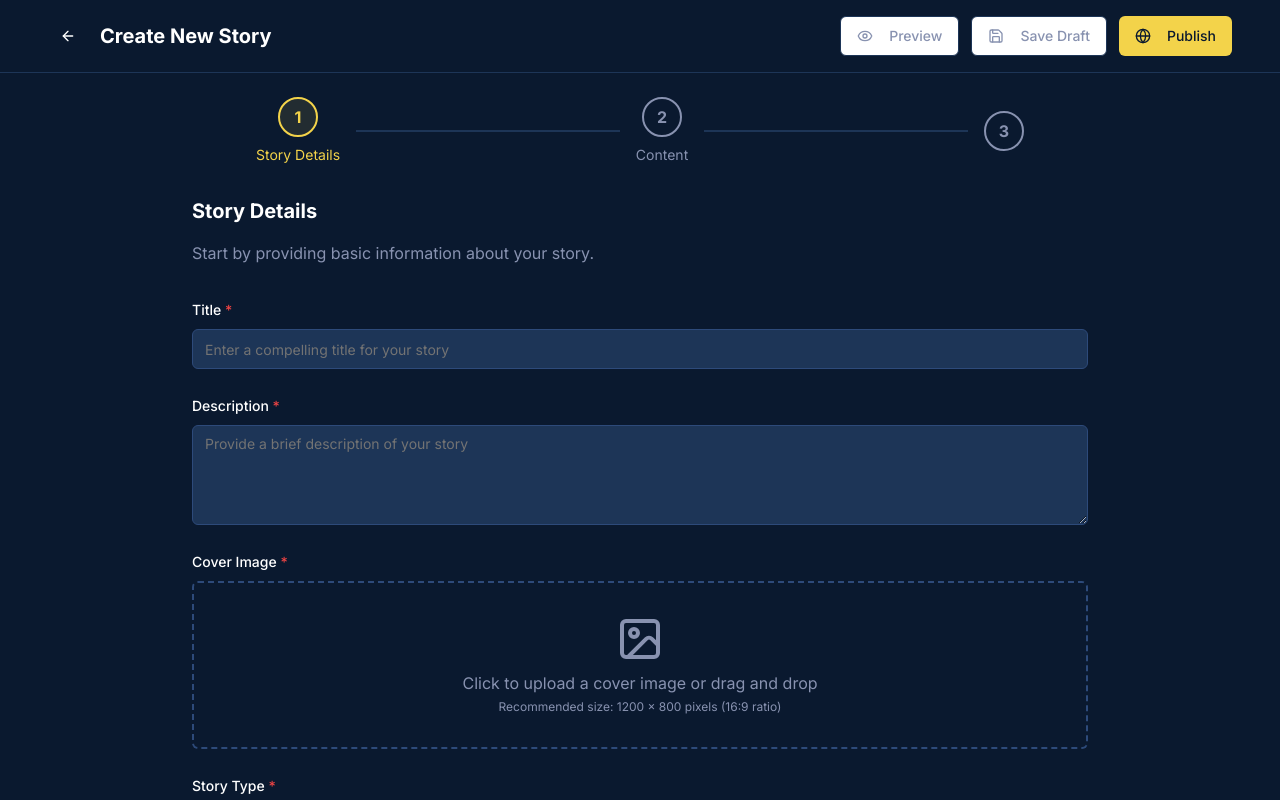
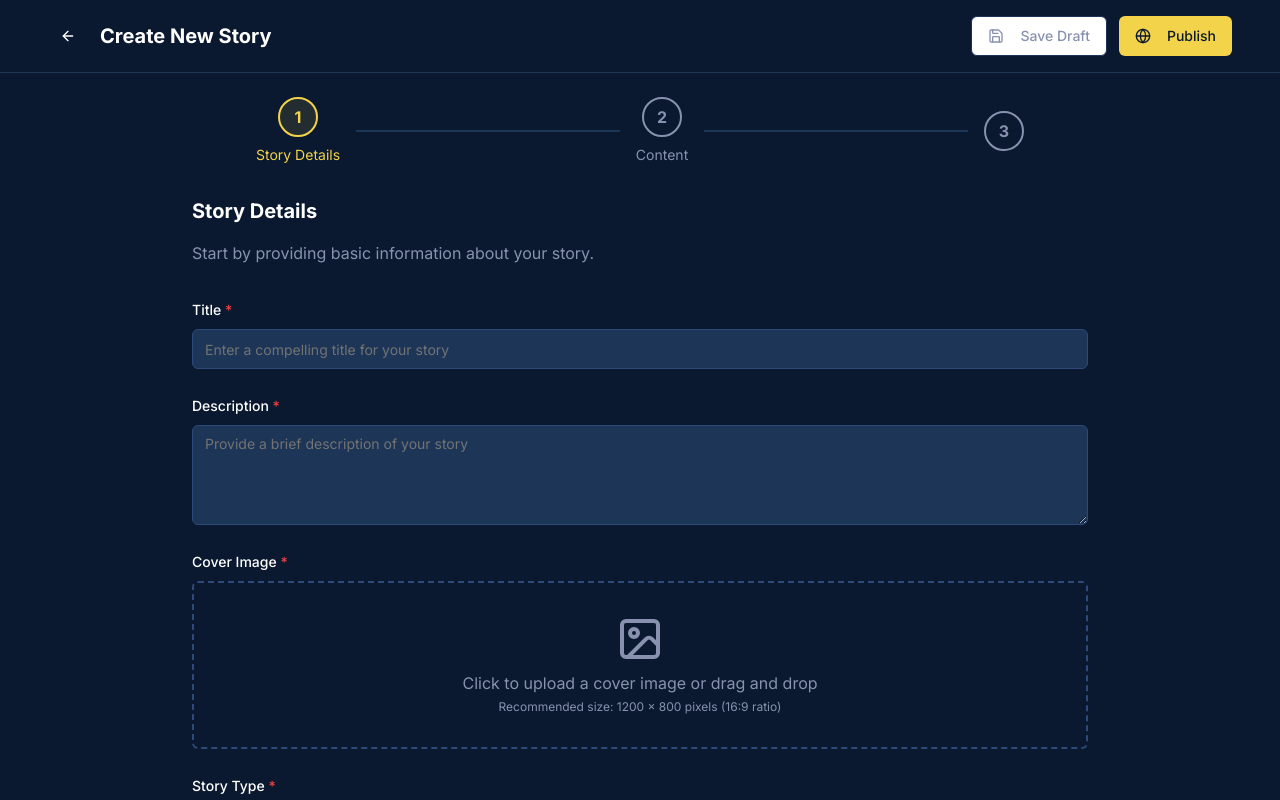
Before and after one commit to Okwesie/story-grid_frontend, a Next.js app: page /create_story in a window 1280 px wide. Shown: the top 800 px of the page. Built offline with nearby package versions, Linux system fonts and the light colour scheme.

Commit message:
removing preview button

```diff
--- a/app/create_story/page.tsx
+++ b/app/create_story/page.tsx
@@ -709,14 +709,7 @@ export default function CreateStoryPage() {
           </div>
 
           <div className="flex items-center gap-3">
-            <Button
-              variant="outline"
-              className="border-[#1d3557] text-[#8892b0] hover:text-white"
-              onClick={() => setShowPreview(!showPreview)}
-            >
-              <Eye className="h-4 w-4 mr-2" />
-              {showPreview ? "Hide Preview" : "Preview"}
-            </Button>
+
             <Button
               variant="outline"
               className="border-[#1d3557] text-[#8892b0] hover:text-white"
```
